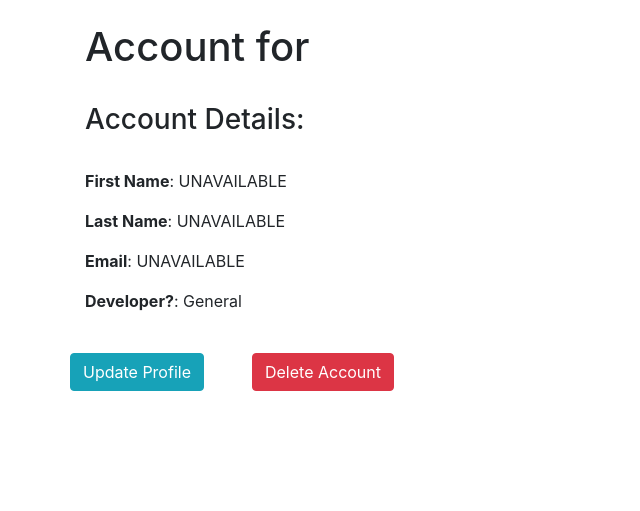
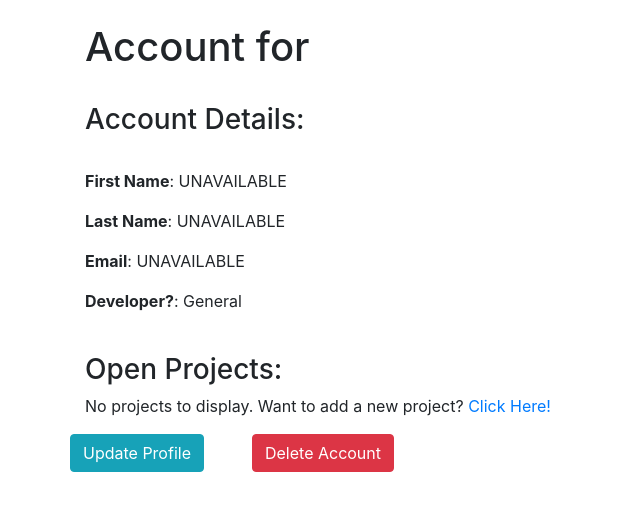
Before and after one commit to vladyslavnUA/code-fuse, a Django app: template accounts/templates/accounts/profile/show_profile.html in a window 1280 px wide. Shown: the part 73-584 px from the top of the page, without its empty margins (0-640 px from the left). Run offline with Django 3.2, Linux system fonts and the light colour scheme; the template is opened without the code that fills it, so the values that code supplies are empty; some libraries are stand-ins or nearby versions.

Commit message:
updated profile settings

```diff
--- a/accounts/templates/accounts/profile/show_profile.html
+++ b/accounts/templates/accounts/profile/show_profile.html
@@ -15,10 +15,21 @@
         <p><strong>Developer?</strong>: {% if user.developer %}Developer{% else %}General{% endif %}</p>
         <br>
         <!-- Links to Change Profile Info, or Delete Account -->
+    </div>
+    <div class="container">
+        <h3>Open Projects:</h3>
+        {% if projects %}
+            {% for project in projects %}
+                {% include 'partials/project-view.html' %}
+            {% endfor %}
+        {% else %}
+            <p>No projects to display. Want to add a new project? <a href="codefuse.herokuapp.com/projects/add-project">Click Here!</a></p>
+        {% endif %}
+    </div>
+    <div class="container">
         <div class="row">
             <a class="btn btn-info mr-5" href="{% url 'accounts:update-profile' status.id %}">Update Profile</a>
             <a href="#" class="btn btn-danger">Delete Account</a>
         </div>
     </div>
-
 {% endblock %}
```
